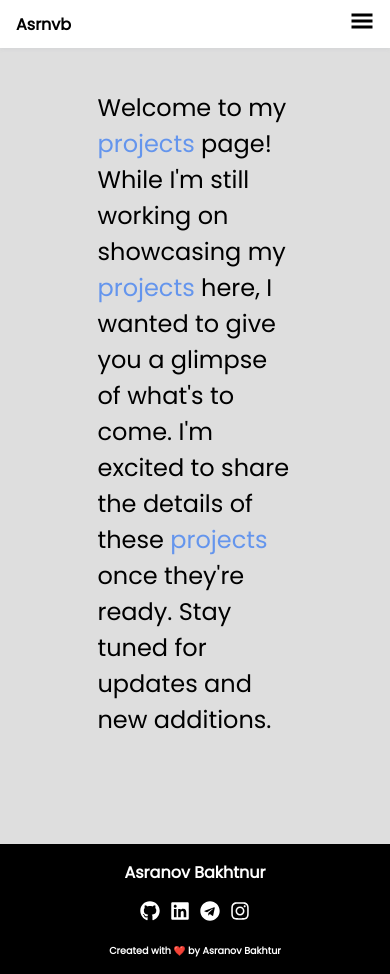
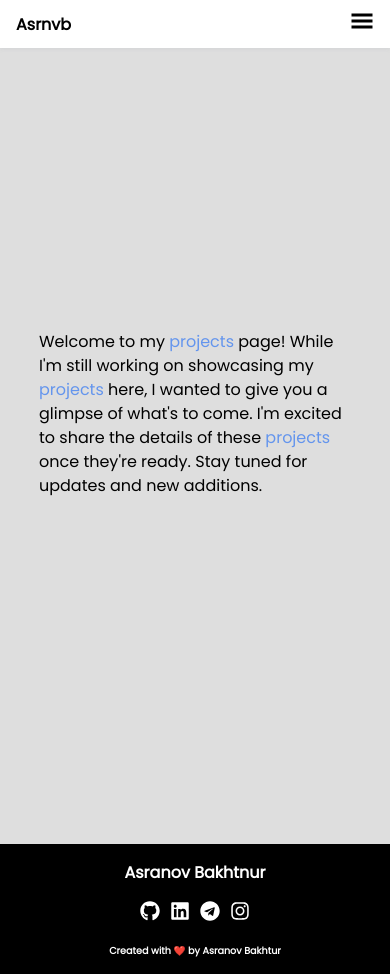
Before and after one commit to Asranov/asrnvb.uz, a React (Create React App) app: page /projects in a window 390 px wide. Built offline with nearby package versions, Linux system fonts and the light colour scheme.

Commit message:
projects style refactored

```diff
--- a/src/routers/Projects/Projects.css
+++ b/src/routers/Projects/Projects.css
@@ -29,3 +29,14 @@
 .projects__page-title span {
   color: cornflowerblue;
 }
+
+@media only screen and (max-width: 767px) {
+  .projects__page-title {
+    width: 80vw;
+  }
+
+  .projects__page-title p {
+    font-size: 1rem;
+    line-height: 1.5;
+  }
+}
```
